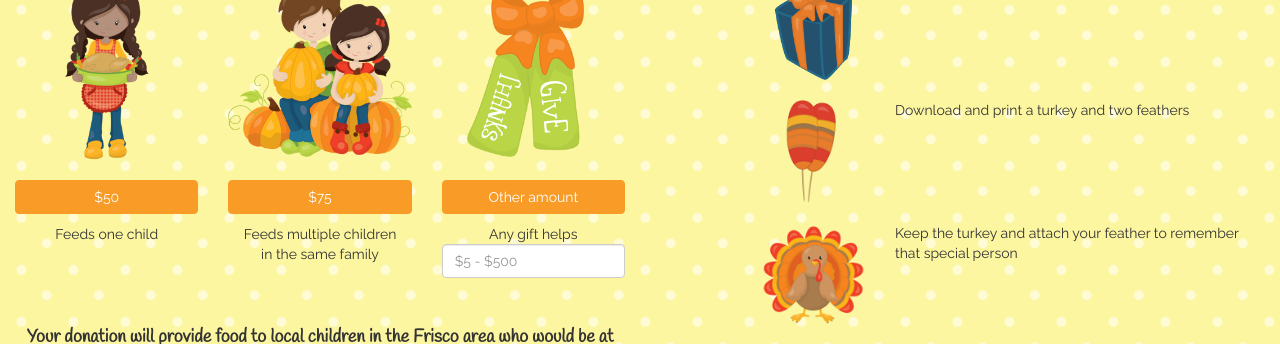
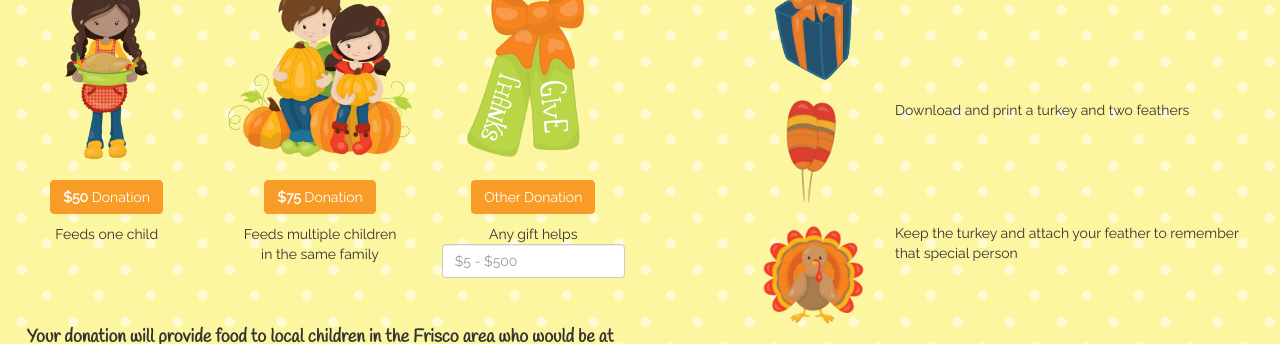
Before and after one commit to johngully/lovepacs-donation-event, a website: page client/index.html in a window 1280 px wide. Shown: the part 411-755 px from the top of the page. Drawn offline with nearby package versions, Linux system fonts and the light colour scheme; a script that the page names is missing.

Commit message:
Changed button verbiage

```diff
--- a/client/index.html
+++ b/client/index.html
@@ -37,17 +37,17 @@
         <div class="donate__forms row">
           <form id="single-donation-form" class="donation-form col-xs-12 col-sm-4 text-center" data-stripe-description="Feather a friend - single child donation" data-stripe-amount="50">
             <img src="/assets/images/donation-single.png" class="full-width" />
-            <button type="submit" class="btn btn-success btn-block">$50</button>
+            <button type="submit" class="btn btn-success "><strong>$50</strong> Donation</button><br />
             <span>Feeds one child</span>
           </form>
           <form id="family-donation-form" class="donation-form col-xs-12 col-sm-4 text-center" data-stripe-description="Feather a friend - family donation" data-stripe-amount="75">
             <img src="/assets/images/donation-family.png" class="full-width" />
-            <button type="submit" class="btn btn-success btn-block">$75</button>
+            <button type="submit" class="btn btn-success "><strong>$75</strong> Donation</button><br />
             <span>Feeds multiple children<br />in the same family</span>
           </form>
           <form id="other-donation-form" class="donation-form col-xs-12 col-sm-4 text-center" data-stripe-description="Feather a friend - other donation">
             <img src="/assets/images/donation-other.png" class="full-width" />
-            <button type="submit" class="btn btn-success btn-block">Other amount</button>
+            <button type="submit" class="btn btn-success ">Other Donation</button><br />
             <span>Any gift helps</span>
             <input type="number" pattern="[0-9]*" min="5" step="1" data-stripe-amount class="form-control" placeholder="$5 - $500" required></input>
           </form>
```
